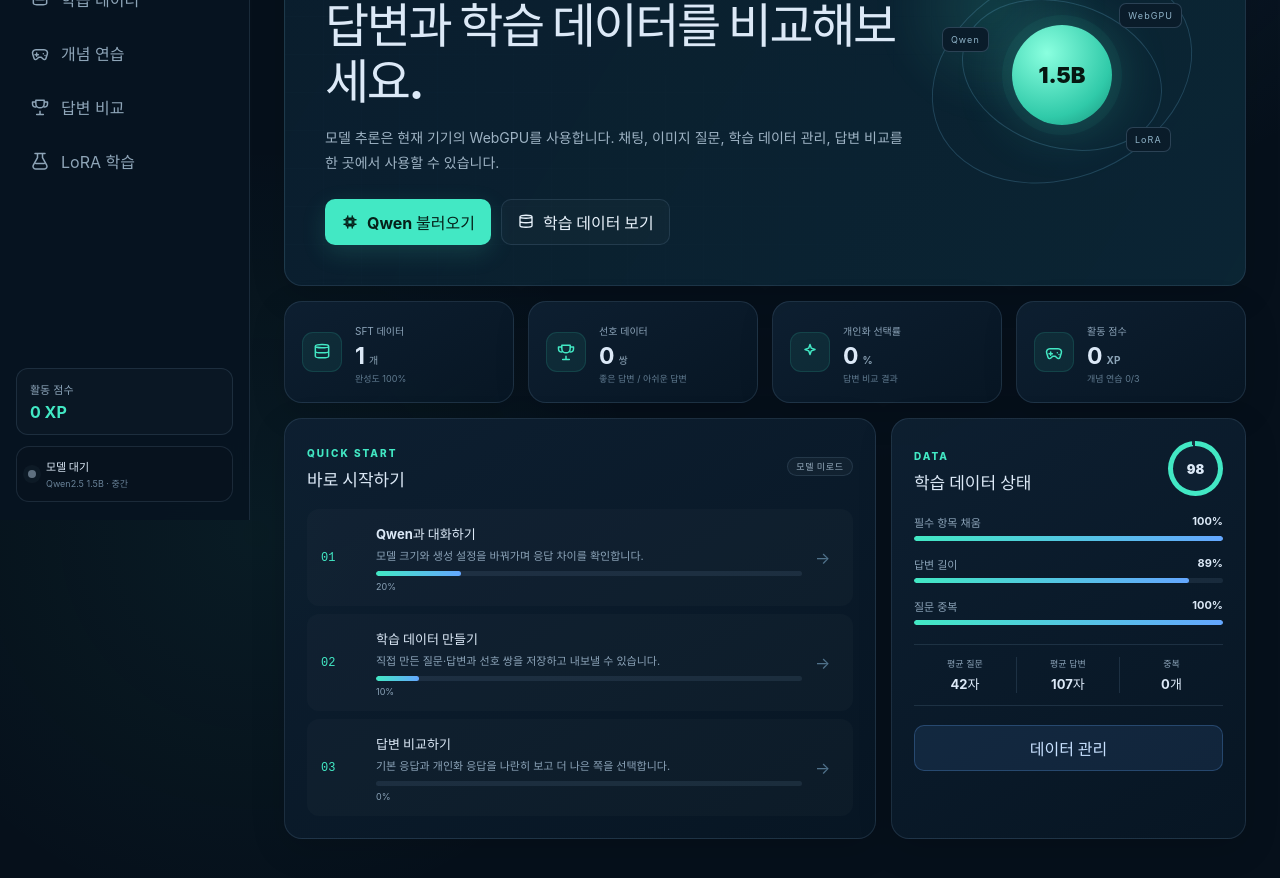
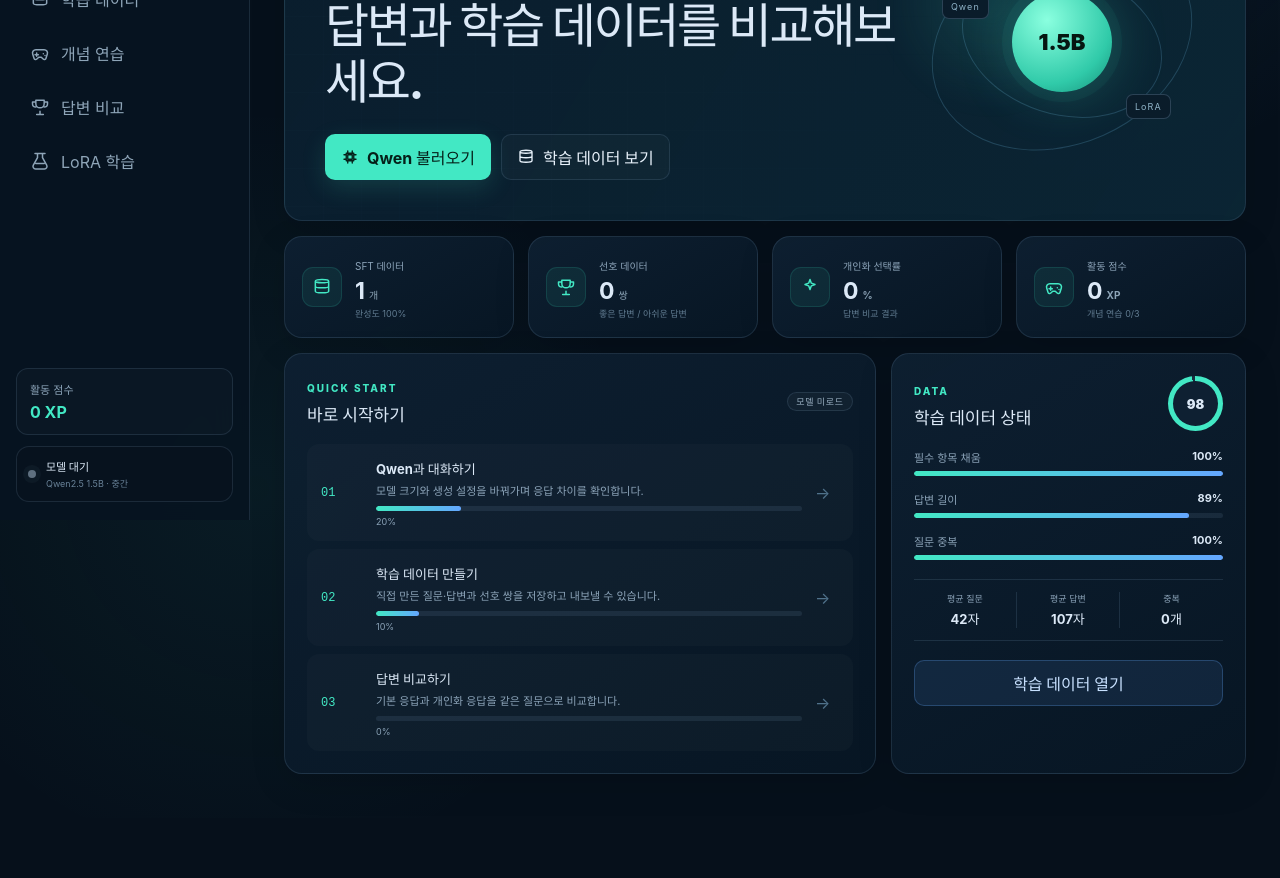
Before and after one commit to steo410/ai_aca, a React (Vite) app: page / in a window 1280 px wide. Shown: the part 280-1158 px from the top of the page. After the commit the page ends 1098 px from the top, so only its background shows below. Built offline with nearby package versions, Linux system fonts and the light colour scheme; what @mlc-ai/web-llm would draw is missing.

Commit message:
Remove home hero description

```diff
--- a/src/components/Dashboard.jsx
+++ b/src/components/Dashboard.jsx
@@ -51,10 +51,6 @@
             Qwen을 직접 실행하고,
             <br />답변과 학습 데이터를 비교해보세요.
           </h2>
-          <p>
-            모델 추론은 현재 기기의 WebGPU를 사용합니다. 채팅, 이미지 질문, 학습 데이터 관리,
-            답변 비교를 한 곳에서 사용할 수 있습니다.
-          </p>
           <div className="hero-actions">
             <Button
               icon={modelState.status === "ready" ? "chat" : "cpu"}
@@ -103,7 +99,7 @@
               <h3>바로 시작하기</h3>
             </div>
             <Badge tone={modelState.status === "ready" ? "success" : "neutral"}>
-              {modelState.status === "ready" ? "Qwen 준비됨" : "모델 미로드"}
+              {modelState.status === "ready" ? "모델 준비됨" : "모델 미로드"}
             </Badge>
           </div>
           <div className="learning-path">
@@ -124,8 +120,8 @@
             <PathItem
               number="03"
               title="답변 비교하기"
-              description="기본 응답과 개인화 응답을 나란히 보고 더 나은 쪽을 선택합니다."
-              progress={Math.min(100, state.arenaVotes.length * 10)}
+              description="기본 응답과 개인화 응답을 같은 질문으로 비교합니다."
+              progress={state.arenaVotes.length ? Math.min(100, state.arenaVotes.length * 10) : 0}
               onClick={() => onNavigate("arena")}
             />
           </div>
@@ -155,7 +151,7 @@
             <div><span>중복</span><strong>{quality.duplicates}개</strong></div>
           </div>
           <Button variant="secondary" className="full" onClick={() => onNavigate("dataset")}>
-            데이터 관리
+            학습 데이터 열기
           </Button>
         </Card>
       </div>
```
